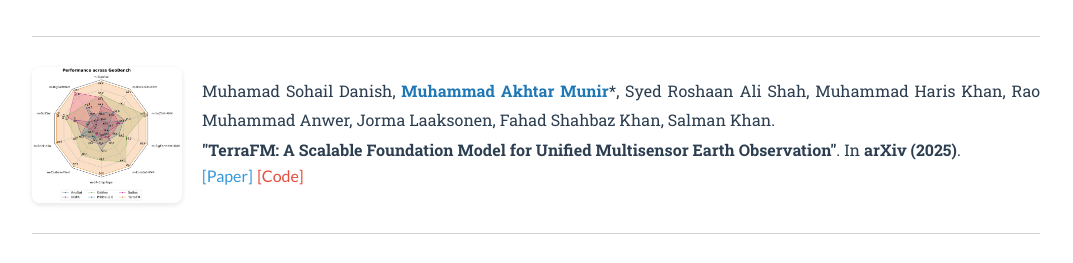
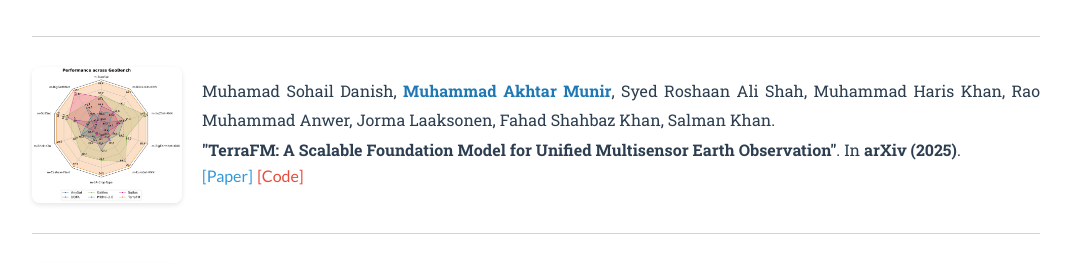
Before and after one commit to akhtarvision/akhtarvision.github.io, a Jekyll site: the page built from index.html, in a window 1280 px wide and 900 px high, scrolled down 545 px. Shown: the part 180-443 px from the top of the window, without its empty margins (104-1177 px from the left). Built offline with Jekyll 4.4.1, drawn with Linux system fonts in a browser that asks for light colours.

Commit message:
Update index.html

```diff
--- a/index.html
+++ b/index.html
@@ -102,7 +102,7 @@ title: Akhtar, CV & ML
             <!-- Publication Details -->
             <div style="flex: 1;">
                 <p style="font-family: 'Roboto Slab', serif; font-size: 16px; line-height: 1.8; color: #2c3e50; margin: 0;">
-                    Muhamad Sohail Danish, <b style="color: #1f78b4;">Muhammad Akhtar Munir</b>*, Syed Roshaan Ali Shah, Muhammad Haris Khan, Rao Muhammad Anwer, Jorma Laaksonen, Fahad Shahbaz Khan, Salman Khan.
+                    Muhamad Sohail Danish, <b style="color: #1f78b4;">Muhammad Akhtar Munir</b>, Syed Roshaan Ali Shah, Muhammad Haris Khan, Rao Muhammad Anwer, Jorma Laaksonen, Fahad Shahbaz Khan, Salman Khan.
                 </p>
                 <p style="font-family: 'Roboto Slab', serif; font-size: 16px; color: #2c3e50; margin: 5px 0;">
                     <strong>"TerraFM: A Scalable Foundation Model for Unified Multisensor Earth Observation"</strong>.
```
